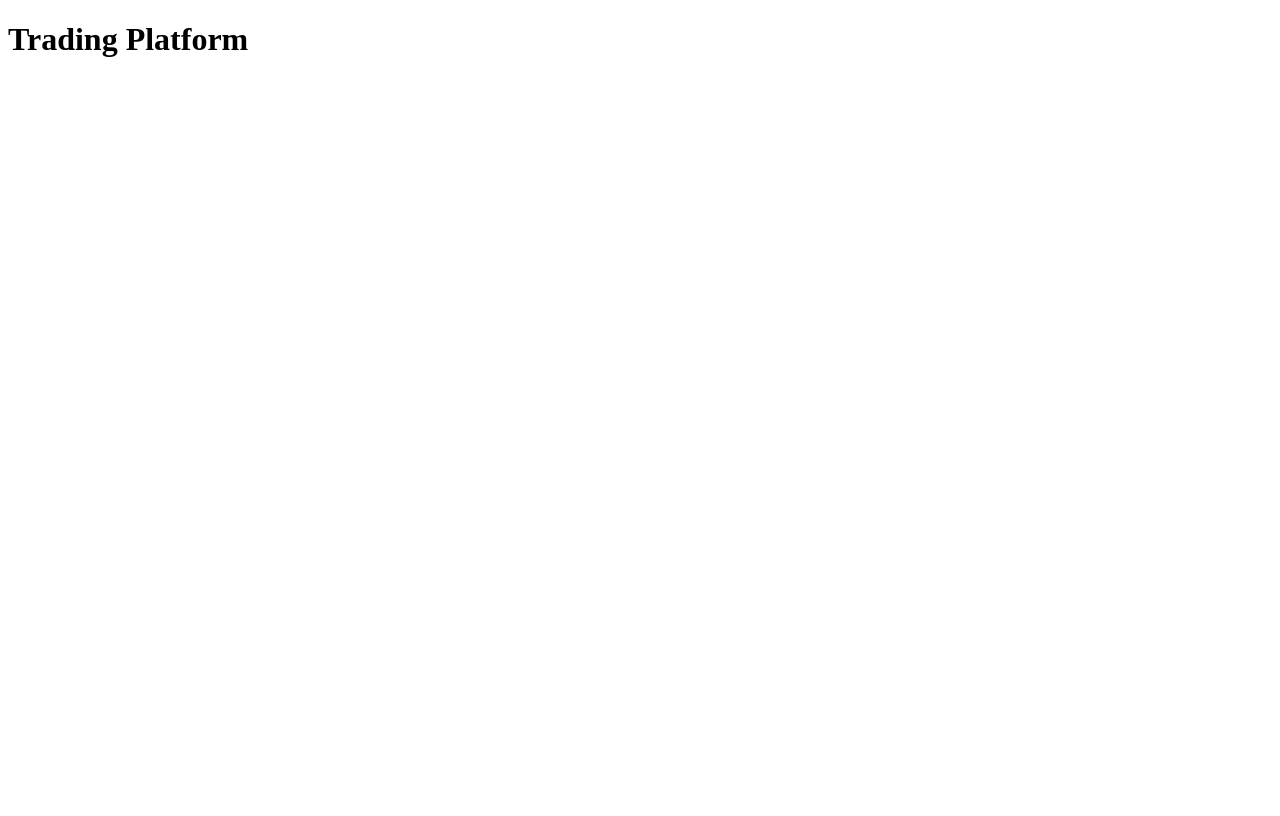
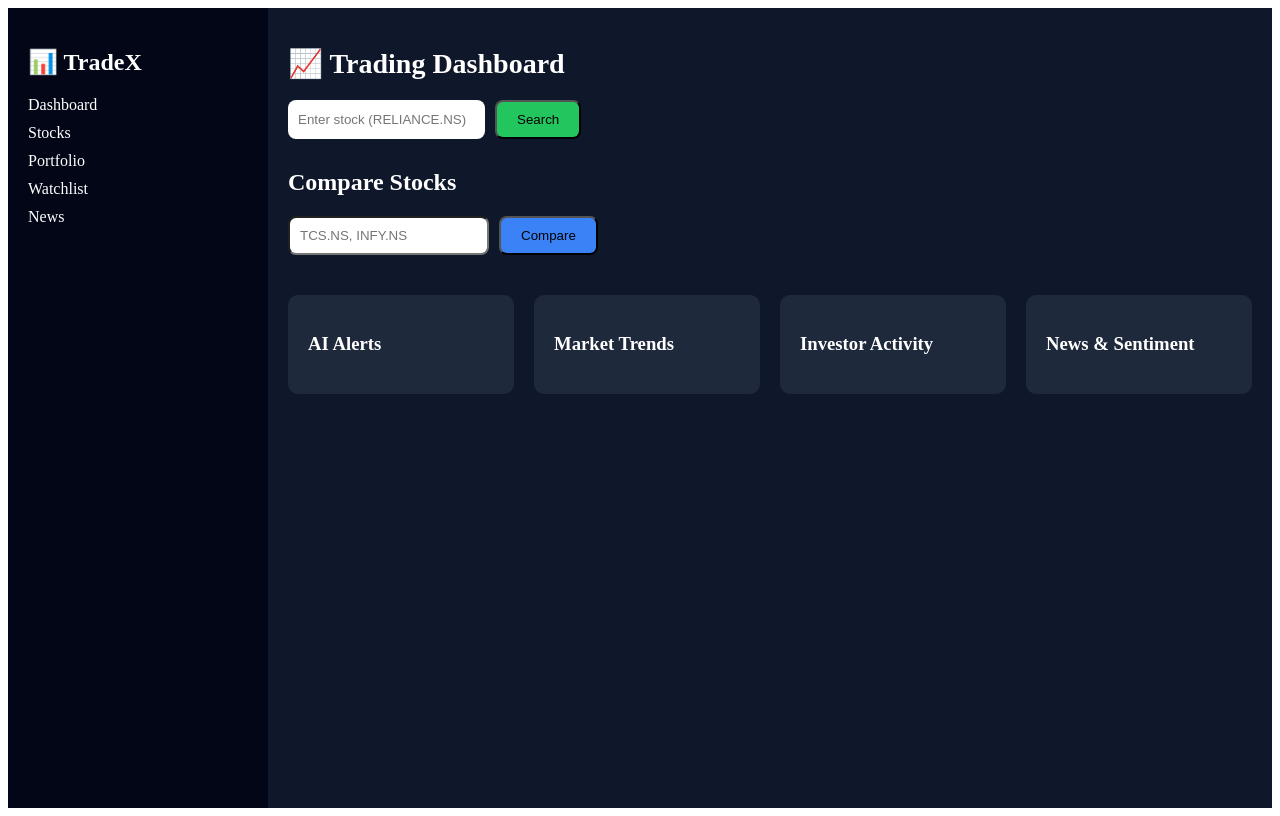
Before and after one commit to gauravo0/trading-frontend, a React (Vite) app: page / in a window 1280 px wide. Built offline with nearby package versions, Linux system fonts and the light colour scheme.

Commit message:
created front page

```diff
--- a/package.json
+++ b/package.json
@@ -11,7 +11,8 @@
   },
   "dependencies": {
     "react": "^19.2.4",
-    "react-dom": "^19.2.4"
+    "react-dom": "^19.2.4",
+    "recharts": "^3.8.1"
   },
   "devDependencies": {
     "@eslint/js": "^9.39.4",
--- a/src/App.tsx
+++ b/src/App.tsx
@@ -1,5 +1,119 @@
+import React, { useState } from "react";
+import { LineChart, Line, XAxis, YAxis, Tooltip, ResponsiveContainer } from "recharts";
+
 function App() {
-  return <h1>Trading Platform</h1>;
+  const [symbol, setSymbol] = useState("");
+  const [stock, setStock] = useState<any>(null);
+  const [compareSymbols, setCompareSymbols] = useState("");
+  const [compareData, setCompareData] = useState<any[]>([]);
+
+  const fetchStock = async () => {
+    try {
+      const res = await fetch(`http://localhost:8080/api/stocks/${symbol}`);
+      const data = await res.json();
+      setStock(data);
+    } catch (err) {
+      console.error(err);
+    }
+  };
+
+  const fetchComparison = async () => {
+    try {
+      const symbolsArray = compareSymbols.split(",").map(s => s.trim());
+      const res = await fetch("http://localhost:8080/api/stocks/compare", {
+        method: "POST",
+        headers: { "Content-Type": "application/json" },
+        body: JSON.stringify(symbolsArray)
+      });
+      const data = await res.json();
+      setCompareData(data);
+    } catch (err) {
+      console.error(err);
+    }
+  };
+
+  return (
+    <div style={{ display: "flex", minHeight: "100vh", background: "#0f172a", color: "white" }}>
+      {/* Sidebar */}
+      <div style={{ width: "220px", background: "#020617", padding: "20px" }}>
+        <h2 style={{ marginBottom: "20px" }}>📊 TradeX</h2>
+        <ul style={{ listStyle: "none", padding: 0 }}>
+          <li style={{ margin: "10px 0" }}>Dashboard</li>
+          <li style={{ margin: "10px 0" }}>Stocks</li>
+          <li style={{ margin: "10px 0" }}>Portfolio</li>
+          <li style={{ margin: "10px 0" }}>Watchlist</li>
+          <li style={{ margin: "10px 0" }}>News</li>
+        </ul>
+      </div>
+
+      {/* Main Content */}
+      <div style={{ flex: 1, padding: "20px" }}>
+        <h1 style={{ fontSize: "28px" }}>📈 Trading Dashboard</h1>
+
+        {/* Search */}
+        <div style={{ marginTop: "20px", display: "flex", gap: "10px" }}>
+          <input
+            placeholder="Enter stock (RELIANCE.NS)"
+            value={symbol}
+            onChange={(e) => setSymbol(e.target.value)}
+            style={{ padding: "10px", borderRadius: "8px", border: "none" }}
+          />
+          <button onClick={fetchStock} style={{ padding: "10px 20px", background: "#22c55e", borderRadius: "8px" }}>
+            Search
+          </button>
+        </div>
+
+        {/* Stock Card */}
+        {stock && (
+          <div style={{ marginTop: "20px", background: "#1e293b", padding: "20px", borderRadius: "10px" }}>
+            <h2>{stock.name}</h2>
+            <p style={{ fontSize: "22px" }}>₹{stock.price}</p>
+            <p style={{ color: stock.percentChange > 0 ? "#22c55e" : "#ef4444" }}>
+              {stock.percentChange}%
+            </p>
+          </div>
+        )}
+
+        {/* Compare */}
+        <div style={{ marginTop: "30px" }}>
+          <h2>Compare Stocks</h2>
+          <div style={{ display: "flex", gap: "10px" }}>
+            <input
+              placeholder="TCS.NS, INFY.NS"
+              value={compareSymbols}
+              onChange={(e) => setCompareSymbols(e.target.value)}
+              style={{ padding: "10px", borderRadius: "8px" }}
+            />
+            <button onClick={fetchComparison} style={{ padding: "10px 20px", background: "#3b82f6", borderRadius: "8px" }}>
+              Compare
+            </button>
+          </div>
+
+          {compareData.length > 0 && (
+            <div style={{ marginTop: "20px", background: "#1e293b", padding: "20px", borderRadius: "10px" }}>
+              <ResponsiveContainer width="100%" height={300}>
+                <LineChart data={compareData}>
+                  <XAxis dataKey="symbol" />
+                  <YAxis />
+                  <Tooltip />
+                  <Line type="monotone" dataKey="price" stroke="#22c55e" />
+                </LineChart>
+              </ResponsiveContainer>
+            </div>
+          )}
+        </div>
+
+        {/* Cards */}
+        <div style={{ marginTop: "40px", display: "grid", gridTemplateColumns: "repeat(auto-fit, minmax(200px, 1fr))", gap: "20px" }}>
+          {["AI Alerts","Market Trends","Investor Activity","News & Sentiment"].map((item, i) => (
+            <div key={i} style={{ background: "#1e293b", padding: "20px", borderRadius: "10px" }}>
+              <h3>{item}</h3>
+            </div>
+          ))}
+        </div>
+      </div>
+    </div>
+  );
 }
 
 export default App;
```
Also changed, not shown: 1 other file (tests, documents, lock files or other folders).
